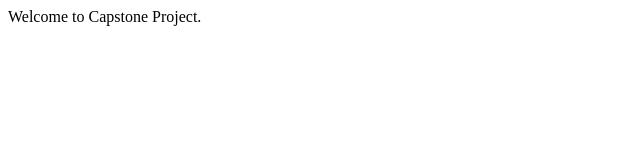
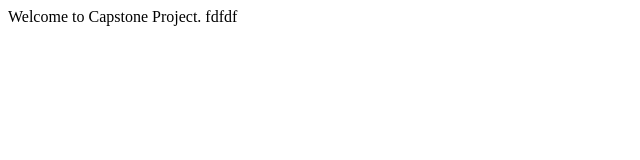
Before and after one commit to Joy1025/MadDogWebsiteMain, a plain HTML site: page MadDogWebsiteMain/index.html in a window 1280 px wide. Shown: the full height of the page, 0-640 px from the left. Drawn offline with Linux system fonts and the light colour scheme.

Commit message:
aded fd servena

```diff
--- a/MadDogWebsiteMain/index.html
+++ b/MadDogWebsiteMain/index.html
@@ -11,6 +11,6 @@
     <script src="/app/MainPage.js"></script>
 </head>
 <body ng-controller="tittleController">
-    Welcome to {{message}}
+    Welcome to {{message}} fdfdf
 </body>
 </html>
```
